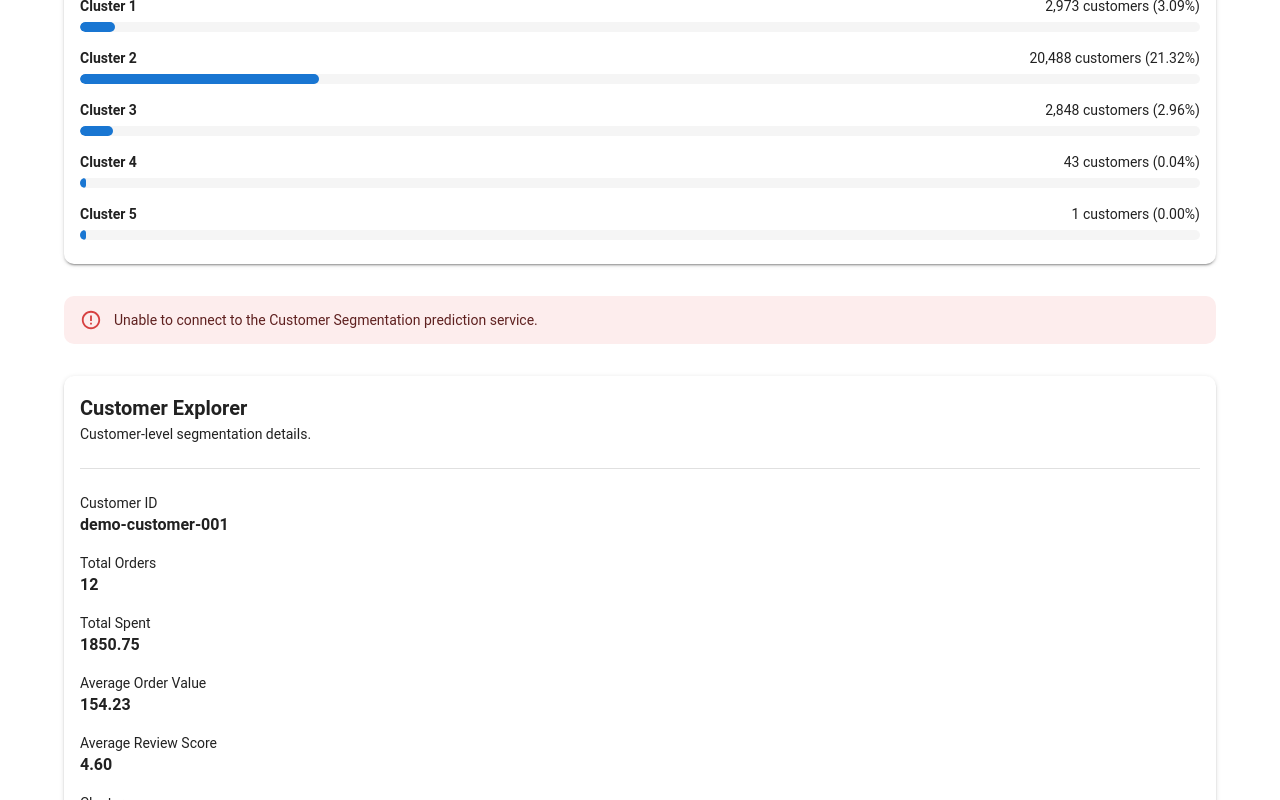
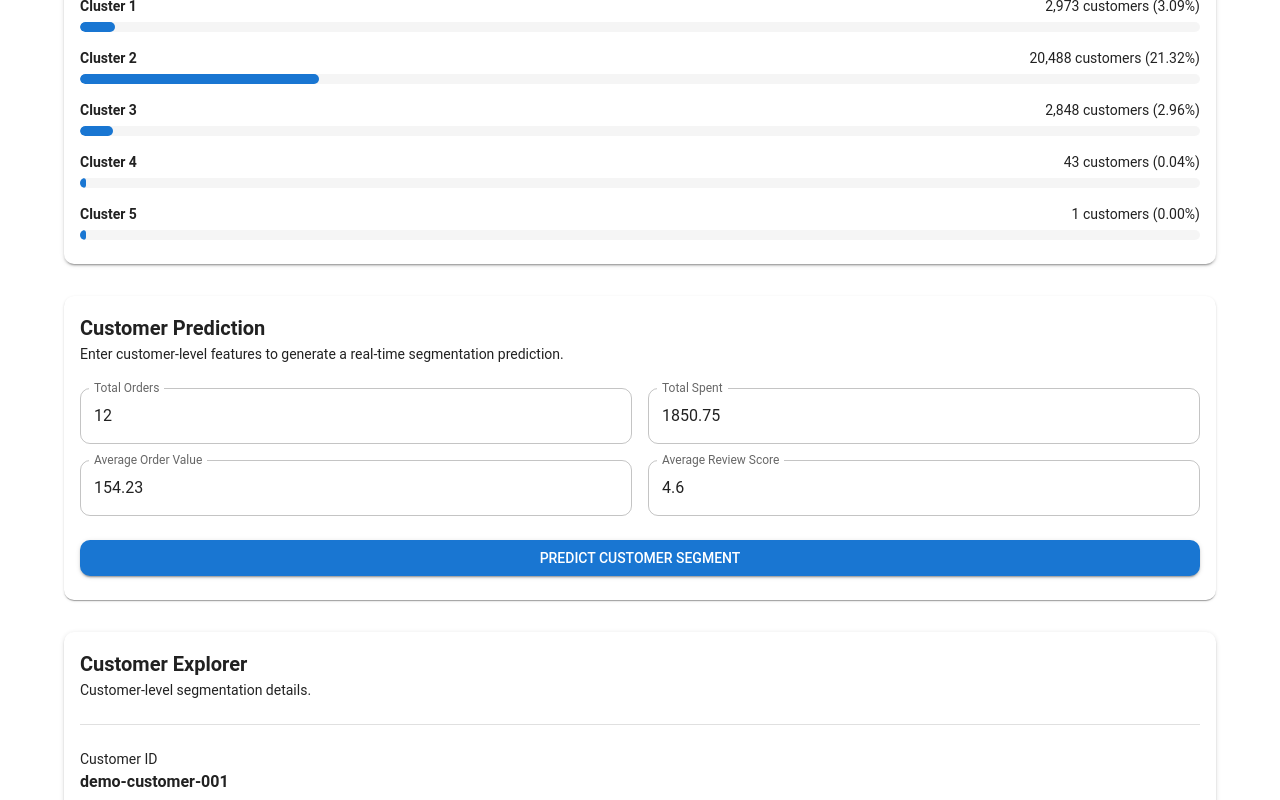
Before and after one commit to annnuspeaks/the-enterprise-ai-decision-intelligence-platform, a React (Vite) app in the folder frontend/: page /customer-segmentation in a window 1280 px wide. Shown: the part 515-1315 px from the top of the page. Built offline with nearby package versions, Linux system fonts and the light colour scheme; no server answers.

Commit message:
feat: complete customer segmentation end-to-end prediction flow

```diff
--- /dev/null
+++ b/frontend/src/components/ui/CustomerPredictionForm.tsx
@@ -0,0 +1,182 @@
+import { useState } from "react";
+
+import {
+  Alert,
+  Button,
+  Card,
+  CardContent,
+  Grid,
+  Stack,
+  TextField,
+  Typography,
+} from "@mui/material";
+
+import { predictCustomerSegmentation } from "../../services/customerSegmentationService";
+
+export interface CustomerPredictionResult {
+  totalOrders: number;
+  totalSpent: number;
+  averageOrderValue: number;
+  averageReviewScore: number;
+  clusterId: number;
+  segmentName: string;
+}
+
+interface CustomerPredictionFormProps {
+  onPrediction: (result: CustomerPredictionResult) => void;
+}
+
+function CustomerPredictionForm({ onPrediction }: CustomerPredictionFormProps) {
+  const [totalOrders, setTotalOrders] = useState("12");
+  const [totalSpent, setTotalSpent] = useState("1850.75");
+  const [averageOrderValue, setAverageOrderValue] = useState("154.23");
+  const [averageReviewScore, setAverageReviewScore] = useState("4.6");
+
+  const [result, setResult] = useState<CustomerPredictionResult | null>(null);
+
+  const [isLoading, setIsLoading] = useState(false);
+  const [error, setError] = useState<string | null>(null);
+
+  const handlePredict = async () => {
+    setError(null);
+    setResult(null);
+
+    const orders = Number(totalOrders);
+    const spent = Number(totalSpent);
+    const orderValue = Number(averageOrderValue);
+    const reviewScore = Number(averageReviewScore);
+
+    if (
+      !Number.isFinite(orders) ||
+      !Number.isFinite(spent) ||
+      !Number.isFinite(orderValue) ||
+      !Number.isFinite(reviewScore)
+    ) {
+      setError("Please enter valid numeric values.");
+      return;
+    }
+
+    if (orders < 0 || spent < 0 || orderValue < 0) {
+      setError("Orders, spending, and order value cannot be negative.");
+      return;
+    }
+
+    if (reviewScore < 0 || reviewScore > 5) {
+      setError("Average review score must be between 0 and 5.");
+      return;
+    }
+
+    try {
+      setIsLoading(true);
+
+      const prediction = await predictCustomerSegmentation({
+        total_orders: orders,
+        total_spent: spent,
+        average_order_value: orderValue,
+        average_review_score: reviewScore,
+      });
+
+      const predictionResult: CustomerPredictionResult = {
+        totalOrders: orders,
+        totalSpent: spent,
+        averageOrderValue: orderValue,
+        averageReviewScore: reviewScore,
+        clusterId: prediction.cluster_id,
+        segmentName: prediction.segment_name,
+      };
+
+      setResult(predictionResult);
+
+      onPrediction(predictionResult);
+    } catch {
+      setError(
+        "Unable to generate prediction. Please make sure the backend service is running.",
+      );
+    } finally {
+      setIsLoading(false);
+    }
+  };
+
+  return (
+    <Card>
+      <CardContent>
+        <Stack spacing={3}>
+          <div>
+            <Typography variant="h6" sx={{ fontWeight: 700 }}>
+              Customer Prediction
+            </Typography>
+
+            <Typography variant="body2" color="text.secondary">
+              Enter customer-level features to generate a real-time segmentation
+              prediction.
+            </Typography>
+          </div>
+
+          <Grid container spacing={2}>
+            <Grid size={{ xs: 12, sm: 6 }}>
+              <TextField
+                fullWidth
+                label="Total Orders"
+                type="number"
+                value={totalOrders}
+                onChange={(event) => setTotalOrders(event.target.value)}
+                slotProps={{ htmlInput: { min: 0 } }}
+              />
+            </Grid>
+
+            <Grid size={{ xs: 12, sm: 6 }}>
+              <TextField
+                fullWidth
+                label="Total Spent"
+                type="number"
+                value={totalSpent}
+                onChange={(event) => setTotalSpent(event.target.value)}
+                slotProps={{ htmlInput: { min: 0, step: "0.01" } }}
+              />
+            </Grid>
+
+            <Grid size={{ xs: 12, sm: 6 }}>
+              <TextField
+                fullWidth
+                label="Average Order Value"
+                type="number"
+                value={averageOrderValue}
+                onChange={(event) => setAverageOrderValue(event.target.value)}
+                slotProps={{ htmlInput: { min: 0, step: "0.01" } }}
+              />
+            </Grid>
+
+            <Grid size={{ xs: 12, sm: 6 }}>
+              <TextField
+                fullWidth
+                label="Average Review Score"
+                type="number"
+                value={averageReviewScore}
+                onChange={(event) => setAverageReviewScore(event.target.value)}
+                slotProps={{ htmlInput: { min: 0, max: 5, step: "0.1" } }}
+              />
+            </Grid>
+          </Grid>
+
+          {error && <Alert severity="error">{error}</Alert>}
+
+          <Button
+            variant="contained"
+            onClick={handlePredict}
+            disabled={isLoading}
+          >
+            {isLoading ? "Predicting..." : "Predict Customer Segment"}
+          </Button>
+
+          {result && (
+            <Alert severity="success">
+              Prediction: <strong>{result.segmentName}</strong>
+            </Alert>
+          )}
+        </Stack>
+      </CardContent>
+    </Card>
+  );
+}
+
+export default CustomerPredictionForm;
--- a/frontend/src/pages/CustomerSegmentationPage.tsx
+++ b/frontend/src/pages/CustomerSegmentationPage.tsx
@@ -1,19 +1,13 @@
-import { useEffect, useState } from "react";
+import { useState } from "react";
 
-import {
-  Alert,
-  Box,
-  CircularProgress,
-  Container,
-  Grid,
-  Stack,
-  Typography,
-} from "@mui/material";
+import CustomerPredictionForm from "../components/ui/CustomerPredictionForm";
+import type { CustomerPredictionResult } from "../components/ui/CustomerPredictionForm";
+
+import { Box, Container, Grid, Stack, Typography } from "@mui/material";
 
 import DashboardCard from "../components/ui/DashboardCard";
 import ClusterVisualization from "../components/ui/ClusterVisualization";
 import CustomerExplorer from "../components/ui/CustomerExplorer";
-import { predictCustomerSegmentation } from "../services/customerSegmentationService";
 
 interface CustomerData {
   customerId: string;
@@ -38,49 +32,16 @@ function CustomerSegmentationPage() {
     clusterId: 0,
   });
 
-  const [isLoading, setIsLoading] = useState(true);
-  const [error, setError] = useState<string | null>(null);
-
-  useEffect(() => {
-    let isMounted = true;
-
-    async function loadPrediction() {
-      try {
-        setIsLoading(true);
-        setError(null);
-
-        const prediction = await predictCustomerSegmentation({
-          total_orders: demoCustomer.totalOrders,
-          total_spent: demoCustomer.totalSpent,
-          average_order_value: demoCustomer.averageOrderValue,
-          average_review_score: demoCustomer.averageReviewScore,
-        });
-
-        if (isMounted) {
-          setCustomer({
-            ...demoCustomer,
-            clusterId: prediction.cluster_id,
-          });
-        }
-      } catch {
-        if (isMounted) {
-          setError(
-            "Unable to connect to the Customer Segmentation prediction service.",
-          );
-        }
-      } finally {
-        if (isMounted) {
-          setIsLoading(false);
-        }
-      }
-    }
-
-    loadPrediction();
-
-    return () => {
-      isMounted = false;
-    };
-  }, []);
+  const handlePrediction = (prediction: CustomerPredictionResult) => {
+    setCustomer({
+      customerId: demoCustomer.customerId,
+      totalOrders: prediction.totalOrders,
+      totalSpent: prediction.totalSpent,
+      averageOrderValue: prediction.averageOrderValue,
+      averageReviewScore: prediction.averageReviewScore,
+      clusterId: prediction.clusterId,
+    });
+  };
 
   return (
     <Container maxWidth="lg">
@@ -131,25 +92,9 @@ function CustomerSegmentationPage() {
 
         <ClusterVisualization />
 
-        {error && <Alert severity="error">{error}</Alert>}
+        <CustomerPredictionForm onPrediction={handlePrediction} />
 
-        {isLoading ? (
-          <Stack
-            spacing={2}
-            sx={{
-              py: 4,
-              alignItems: "center",
-              justifyContent: "center",
-            }}
-          >
-            <CircularProgress />
-            <Typography variant="body2" color="text.secondary">
-              Generating customer segmentation prediction...
-            </Typography>
-          </Stack>
-        ) : (
-          <CustomerExplorer customer={customer} />
-        )}
+        <CustomerExplorer customer={customer} />
       </Stack>
     </Container>
   );
```
Also changed, not shown: 1 other file (tests, documents, lock files or other folders).
